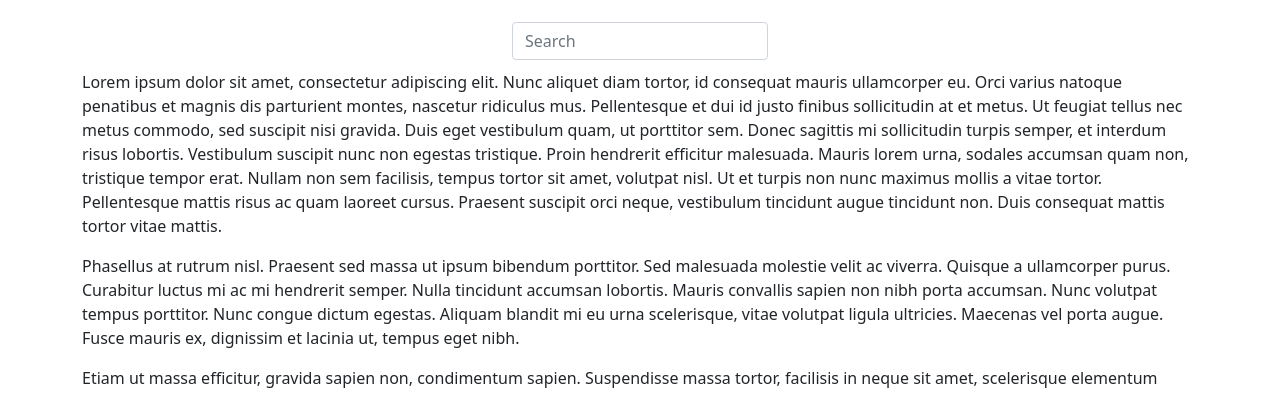
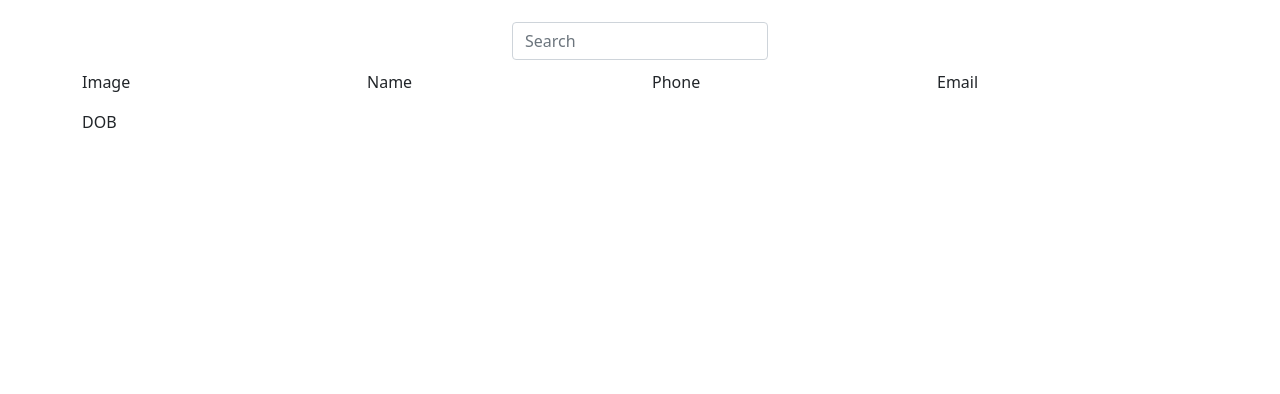
Before and after one commit to anishamcdowell/Employee-Directory, a React (Create React App) app: page / in a window 1280 px wide. Shown: the part 308-702 px from the top of the page. Built offline with nearby package versions, Linux system fonts and the light colour scheme.

Commit message:
api set up to retrn 30 random users

```diff
--- /dev/null
+++ b/src/components/EmployeeRow/index.js
@@ -0,0 +1,26 @@
+import Row from "../Row";
+import Col from "../Col";
+
+function EmployeeRow() {
+    return (
+      <Row>
+        <Col size="md-3">
+            <p>Image</p>
+          </Col>
+          <Col size="md-3">
+            <p>Name</p>
+          </Col>
+          <Col size="md-3">
+            <p>Phone</p>
+          </Col>
+          <Col size="md-3">
+            <p>Email</p>
+          </Col>
+          <Col size="md-3">
+            <p>DOB</p>
+          </Col>
+      </Row>
+    );
+}
+
+export default EmployeeRow;
--- a/src/pages/Home.js
+++ b/src/pages/Home.js
@@ -4,6 +4,7 @@ import Container from "../components/Container";
 import Row from "../components/Row";
 import Col from "../components/Col";
 import SearchForm from "../components/SearchForm";
+import EmployeeRow from "../components/EmployeeRow"
 
 function Home() {
   return (
@@ -18,45 +19,7 @@ function Home() {
             <SearchForm />
           </Col>
         </Row>
-        <Row>
-          <Col size="md-12">
-            <p>
-              Lorem ipsum dolor sit amet, consectetur adipiscing elit. Nunc aliquet diam tortor, id
-              consequat mauris ullamcorper eu. Orci varius natoque penatibus et magnis dis
-              parturient montes, nascetur ridiculus mus. Pellentesque et dui id justo finibus
-              sollicitudin at et metus. Ut feugiat tellus nec metus commodo, sed suscipit nisi
-              gravida. Duis eget vestibulum quam, ut porttitor sem. Donec sagittis mi sollicitudin
-              turpis semper, et interdum risus lobortis. Vestibulum suscipit nunc non egestas
-              tristique. Proin hendrerit efficitur malesuada. Mauris lorem urna, sodales accumsan
-              quam non, tristique tempor erat. Nullam non sem facilisis, tempus tortor sit amet,
-              volutpat nisl. Ut et turpis non nunc maximus mollis a vitae tortor. Pellentesque
-              mattis risus ac quam laoreet cursus. Praesent suscipit orci neque, vestibulum
-              tincidunt augue tincidunt non. Duis consequat mattis tortor vitae mattis.
-            </p>
-            <p>
-              Phasellus at rutrum nisl. Praesent sed massa ut ipsum bibendum porttitor. Sed
-              malesuada molestie velit ac viverra. Quisque a ullamcorper purus. Curabitur luctus mi
-              ac mi hendrerit semper. Nulla tincidunt accumsan lobortis. Mauris convallis sapien non
-              nibh porta accumsan. Nunc volutpat tempus porttitor. Nunc congue dictum egestas.
-              Aliquam blandit mi eu urna scelerisque, vitae volutpat ligula ultricies. Maecenas vel
-              porta augue. Fusce mauris ex, dignissim et lacinia ut, tempus eget nibh.
-            </p>
-            <p>
-              Etiam ut massa efficitur, gravida sapien non, condimentum sapien. Suspendisse massa
-              tortor, facilisis in neque sit amet, scelerisque elementum tortor. Nullam eget nibh
-              sit amet odio lobortis ullamcorper. Nulla bibendum magna nec sem pulvinar lobortis.
-              Mauris et imperdiet urna, vitae lobortis dui. Nunc elementum elit mi, non mattis enim
-              congue at. Proin mi lectus, ullamcorper id hendrerit eu, ultricies vitae lacus. Nunc
-              vehicula, erat eget laoreet condimentum, felis ante malesuada leo, nec efficitur diam
-              nisi eget nisi. Cras arcu lacus, tristique in bibendum vitae, elementum eget lorem.
-              Maecenas vestibulum volutpat orci eu pharetra. Praesent vel blandit ante, nec faucibus
-              libero. Sed ultrices lorem ex, eu facilisis libero convallis ac. Vivamus id dapibus
-              eros. Nullam tempor sem rhoncus porta semper. Proin bibendum vulputate nisl, fringilla
-              interdum elit pulvinar eu. Quisque vitae quam dapibus, vestibulum mauris quis, laoreet
-              massa.
-            </p>
-          </Col>
-        </Row>
+        <EmployeeRow />
       </Container>
     </div>
   );
```
Also changed, not shown: src/API.js (added, +9 -0 lines), src/Discover.js (added, +71 -0 lines), src/components/EmployeeRow/style.css (added).
